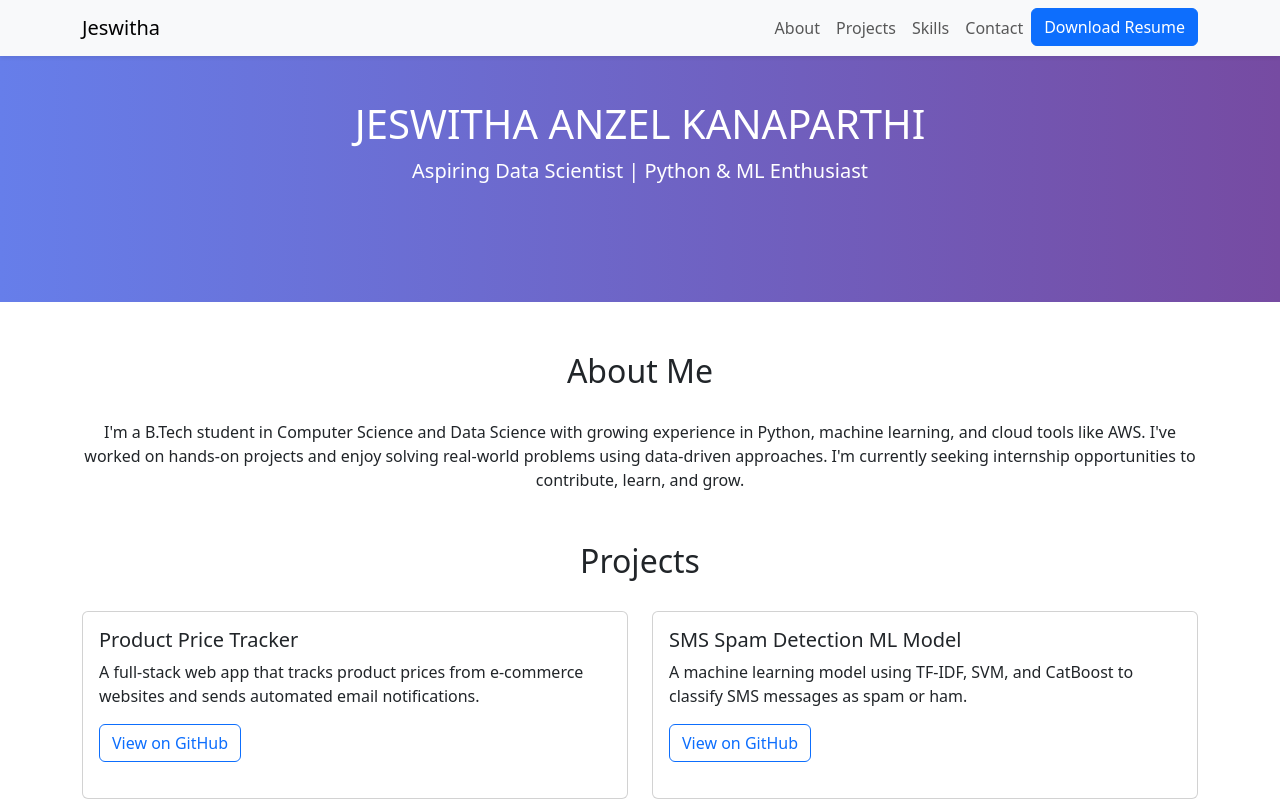
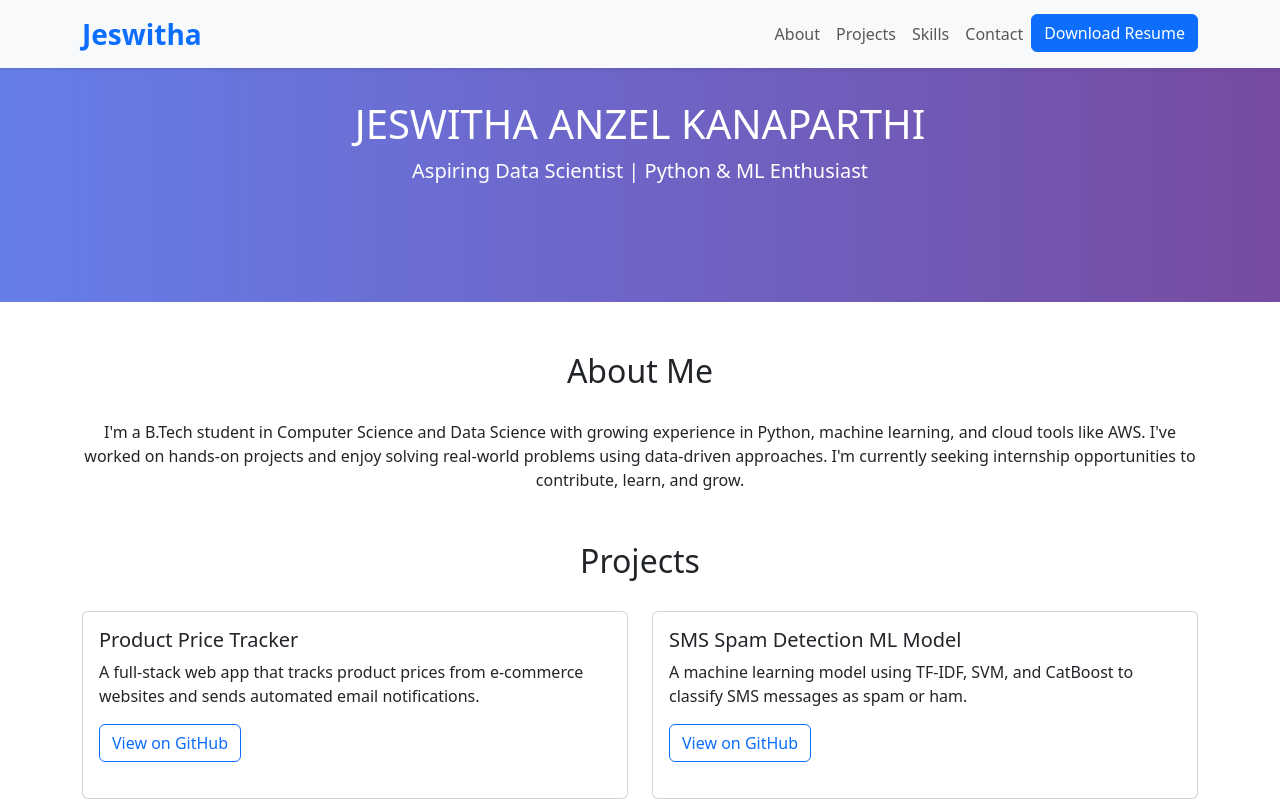
Before and after one commit to Jeswitha20/portfolio, a plain HTML site: page index.html in a window 1280 px wide. Shown: the top 802 px of the page. Drawn offline with nearby package versions, Linux system fonts and the light colour scheme.

Commit message:
Update index.html

```diff
--- a/index.html
+++ b/index.html
@@ -35,7 +35,7 @@
 <!-- Navbar -->
 <nav class="navbar navbar-expand-lg navbar-light bg-light fixed-top shadow-sm">
   <div class="container">
-    <a class="navbar-brand" href="#">Jeswitha</a>
+    <a class="navbar-brand fw-bold fs-3 text-primary" href="#">Jeswitha</a>
     <button class="navbar-toggler" type="button" data-bs-toggle="collapse" data-bs-target="#navbarNav">
       <span class="navbar-toggler-icon"></span>
     </button>
```
